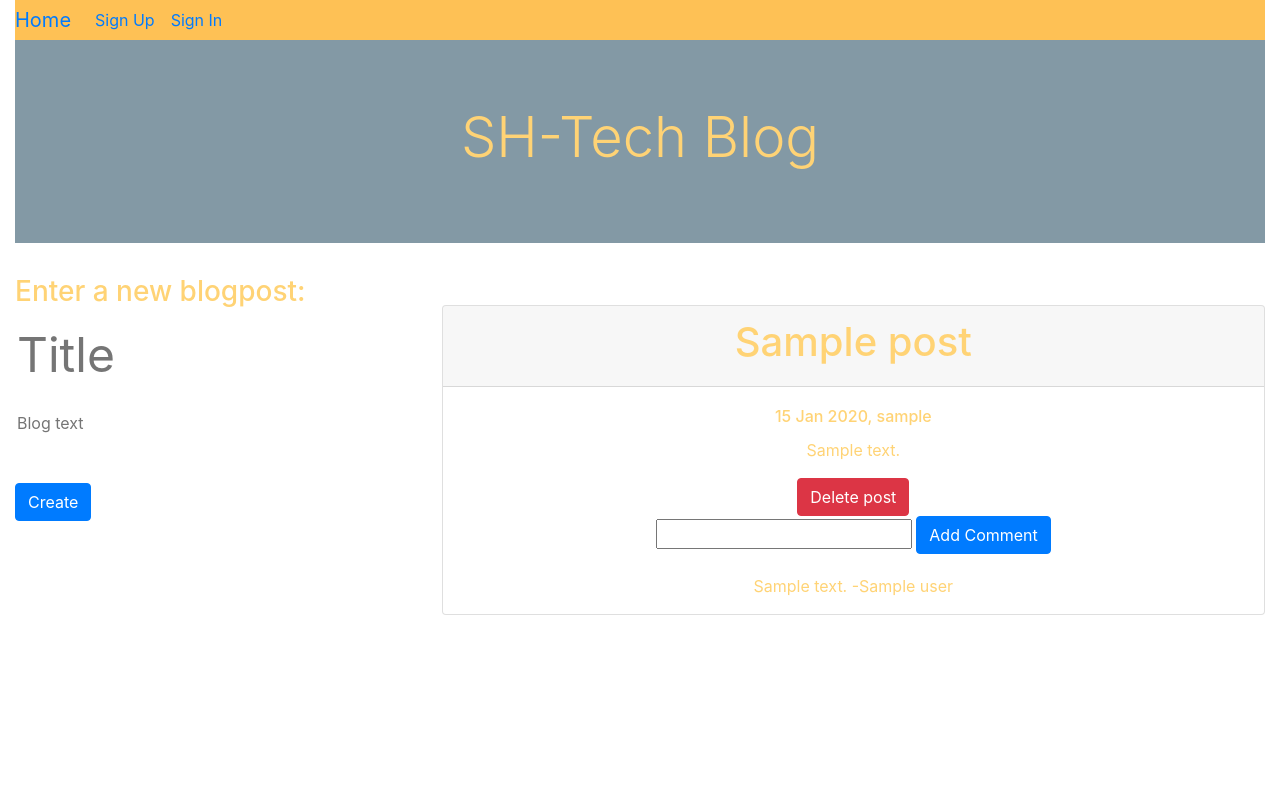
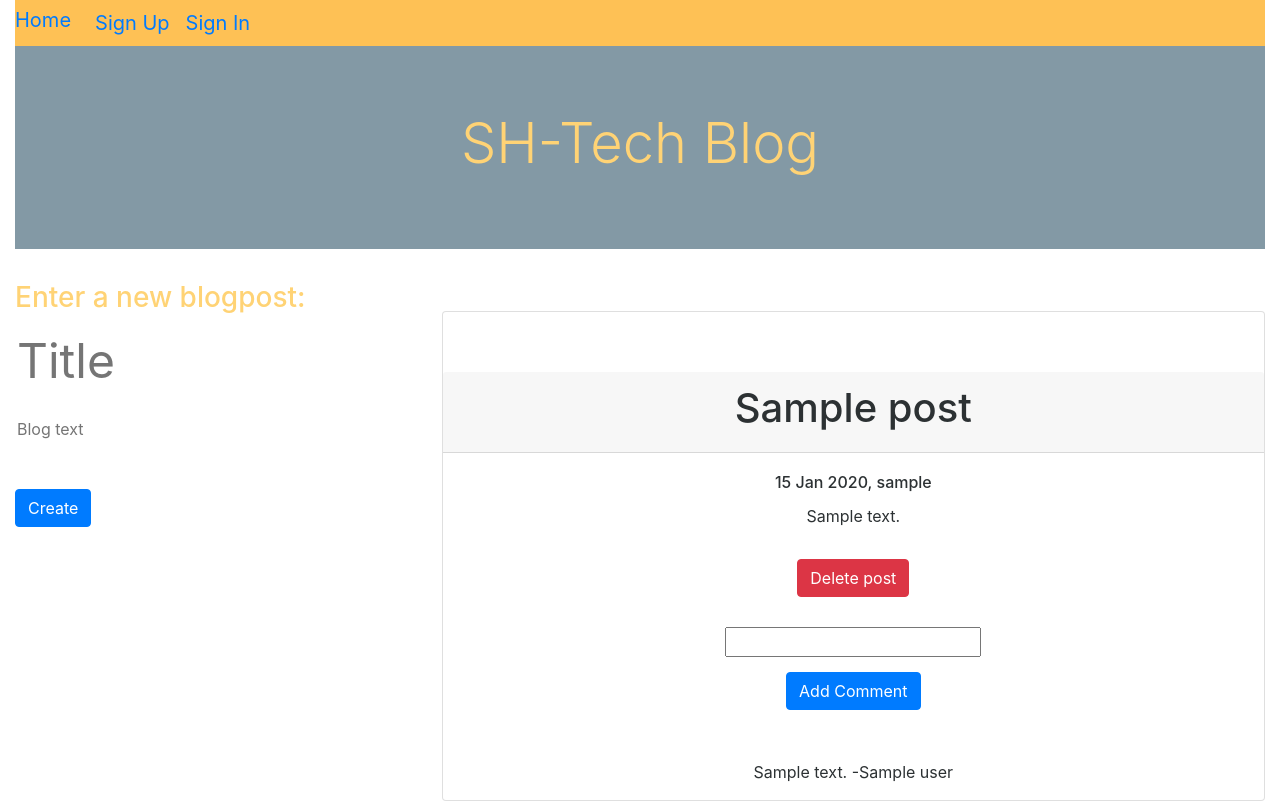
Before and after one commit to SarahHn92/tech-blog, a Node project: template views/dash.handlebars in a window 1280 px wide. Before the commit the page ends 615 px from the top, so only its background shows below. Run offline with Node 20 templates, Linux system fonts and the light colour scheme; the template is opened without the code that fills it: most values are stand-ins (such as "Sample title", 1, 10 or a date in 2020); some libraries are stand-ins or nearby versions.

Commit message:
adding styling and making sure log out functionality works

```diff
--- a/public/css/style.css
+++ b/public/css/style.css
@@ -14,6 +14,7 @@ html, body {
 #navbar {
     display: flex;
     background-color: #FEC155;
+    font-size: 20px;
 }
 
 .navbar-nav {
@@ -44,6 +45,16 @@ html, body {
     border: none;
   }
 
+.main {
+    margin-left: 30px;
+    margin-right: 30px;
+}
+
+.card-header {
+    margin-top: 60px;
+}
+
+
 #blogBody {
     resize: none;
     height: calc(100% - 150px);
@@ -57,9 +68,15 @@ html, body {
   }
 
 #blogpost {
+    color: #2c3133;
     margin: auto;
 }
 
 .card {
     margin-top: 30px;
 }
+
+.blogDeets button {
+    margin-top: 15px;
+    margin-bottom: 30px;
+}
--- a/public/js/logout.js
+++ b/public/js/logout.js
@@ -1,5 +1,5 @@
 const logout = async () => {
-    const response = await fetch('/api/users/logout', {
+    const response = await fetch('/api/user/logout', {
       method: 'POST',
       headers: { 'Content-Type': 'application/json' },
     });
--- a/views/dash.handlebars
+++ b/views/dash.handlebars
@@ -38,6 +38,7 @@ THEN I am prompted to enter both a title and contents for my blog post --}}
                     </div>
                     <form>
                         <input type="text" name="comment" id="addComment" cols="30" rows="2"></input>
+                        <br/>
                         <button class="btn btn-primary" type="submit" data-id="{{ id }}" id="addCommentBtn">Add Comment</button>
                     </form>
                 </div>
```
Also changed, not shown: views/homepage.handlebars (+6 -5 lines).
